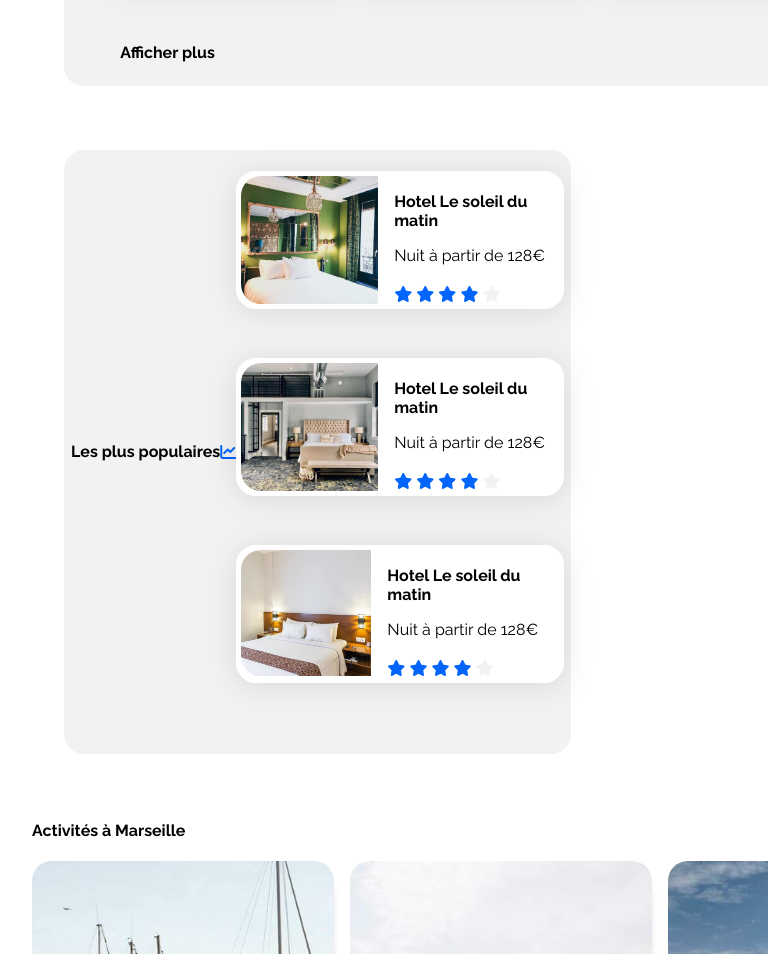
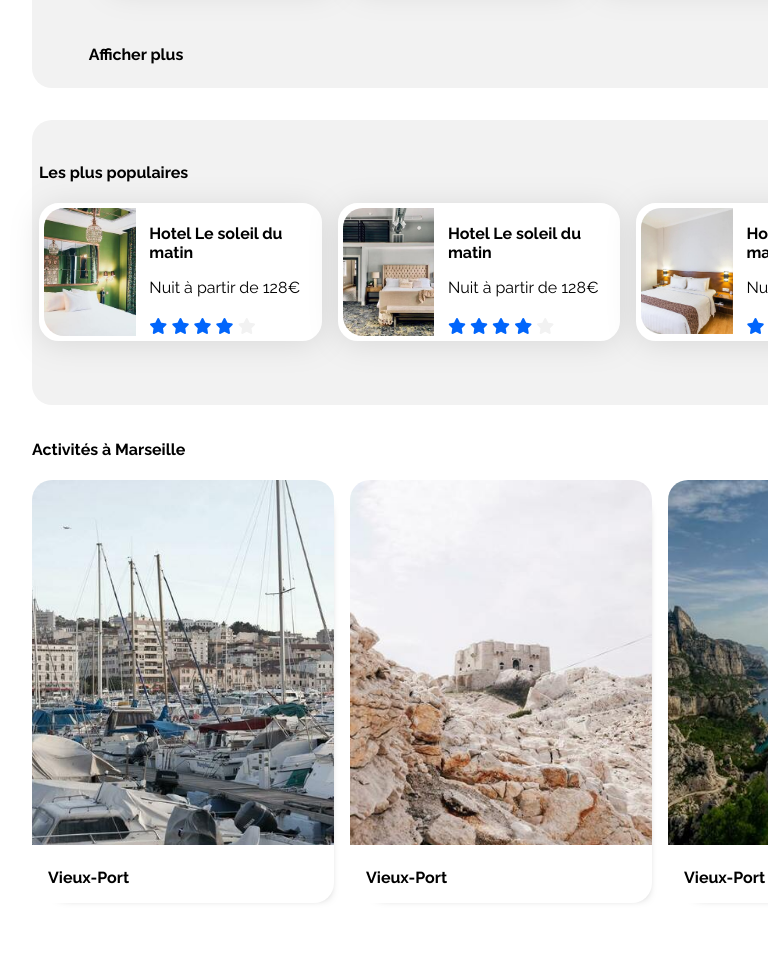
Before and after one commit to Gorrog87/OCProjects, a website: page OCProject-01/index.html in a window 768 px wide. Shown: the part 1080-2034 px from the top of the page. Drawn offline with Linux system fonts and the light colour scheme.

Commit message:
resized the second part of the main section for tablet

```diff
--- a/OCProject-01/assets/styles.css
+++ b/OCProject-01/assets/styles.css
@@ -380,12 +380,13 @@ footer {
     /* flex-wrap: wrap; */
     flex-direction: column;
     align-items: baseline;
-}
+  }
 
   .rentings {
     background: #f2f2f2;
     border-radius: 20px;
-  }
+    width: 113vw;
+}
 
   .rentings h4 {
     display: flex;
@@ -399,7 +400,7 @@ footer {
     padding: 1rem 4rem;
     justify-content: center;
     align-items: center;
-}
+  }
 
   .renting-card img {
     max-width: 268px;
@@ -417,10 +418,21 @@ footer {
 
   .popular-rentings {
     background: #f2f2f2;
-    padding: 3% 1% 3% 1%;
-    margin: 2rem;
+    width: 118vw;
     border-radius: 20px;
     display: flex;
+    flex-direction: column;
+}
+
+  .popular-cards {
+    gap: 1rem;
+  }
+
+  .popular-card img {
+    max-width: 91.67px;
+    max-height: 144px;
+    border-radius: 20px 0px 0px 20px;
+    object-fit: cover;
   }
 
   .afficher-plus a {
--- a/OCProject-01/index.html
+++ b/OCProject-01/index.html
@@ -202,7 +202,7 @@
             <h4>Les plus populaires</h4>
             <i class="fa-solid fa-chart-line blue"></i>
           </div>
-          <div class="">
+          <div class=" flex popular-cards">
             <a href="#">
               <div class="flex popular-card">
                 <img
```
